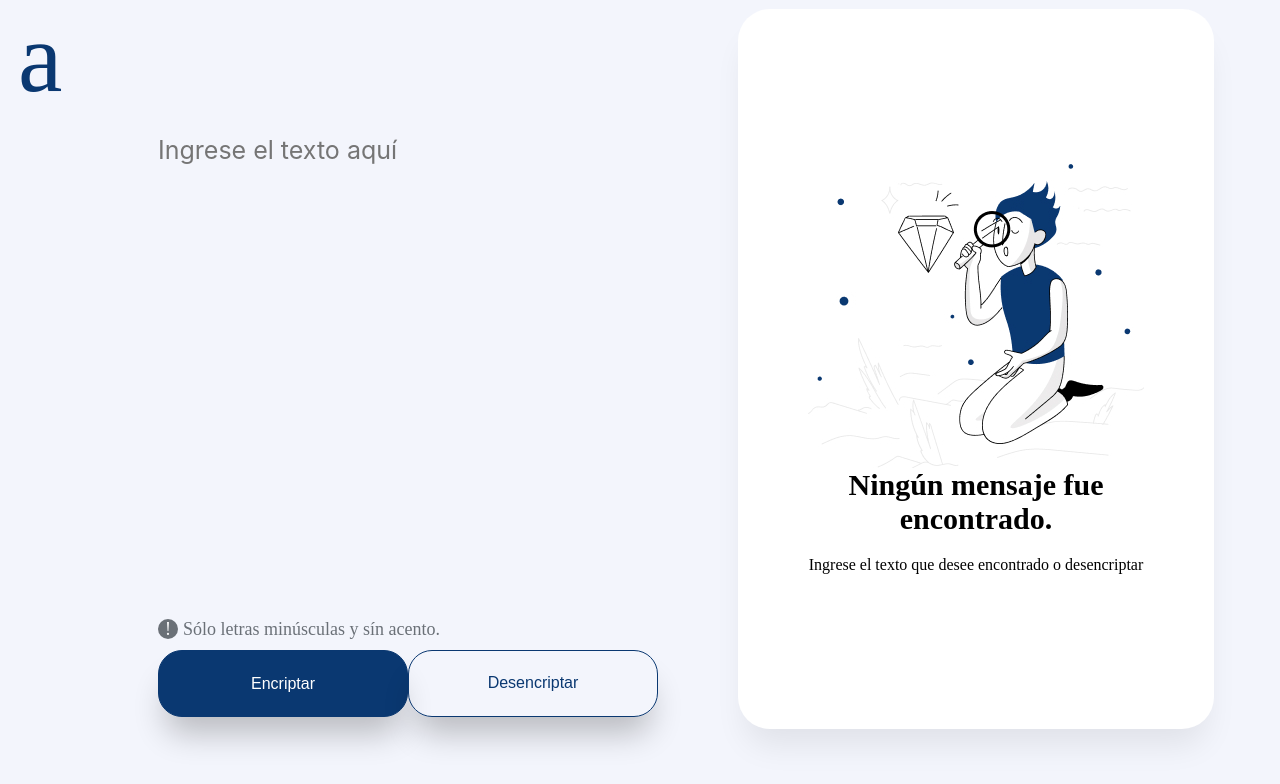
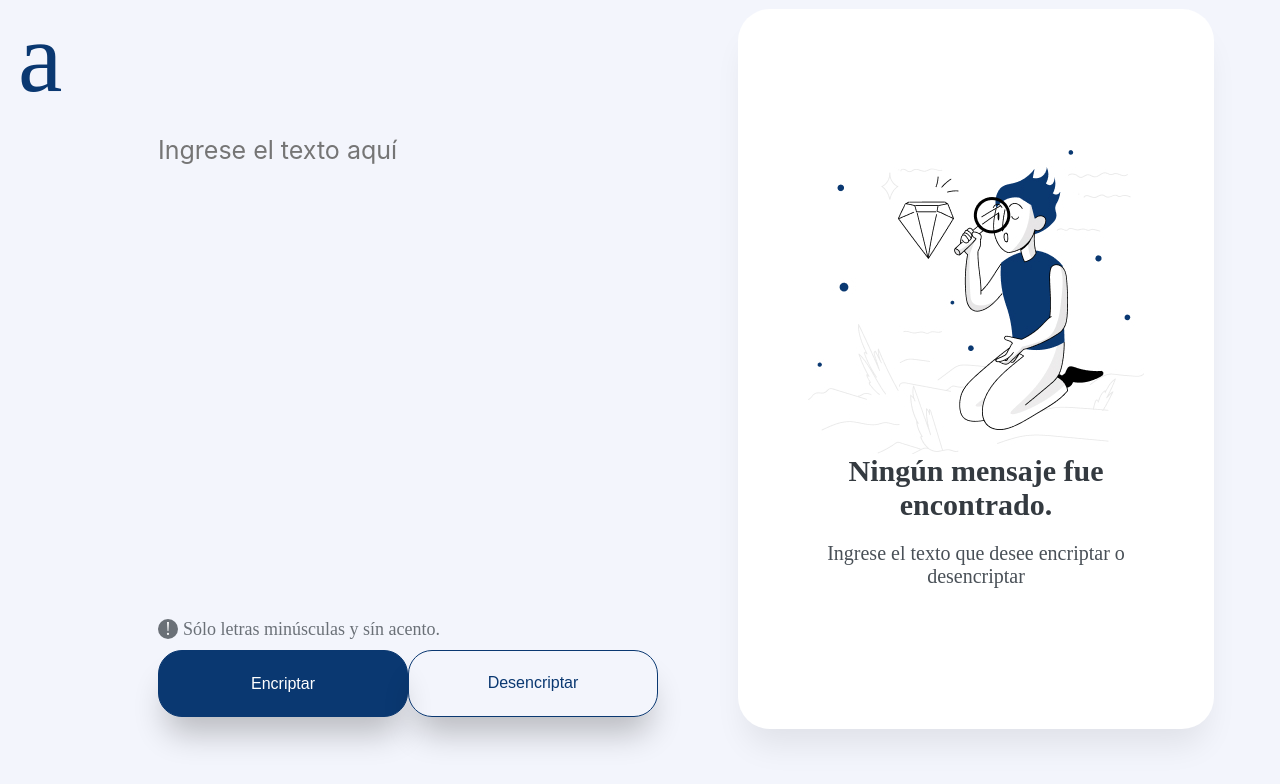
Before and after one commit to wilmerortiz/encriptador-de-texto, a plain HTML site: page index.html in a window 1280 px wide. Drawn offline with Linux system fonts and the light colour scheme.

Commit message:
Se acorrigío el texto inicial

```diff
--- a/css/style.css
+++ b/css/style.css
@@ -191,11 +191,13 @@ button{
     font-size: 30px;
     text-align: center;
     margin-bottom: 20px;
+    color: #343A40;
 }
 
 .contenido-inicial p{
-    font-size: 16px;
+    font-size: 20px;
     text-align: center;
+    color: #495057;
 }
 
 
--- a/index.html
+++ b/index.html
@@ -39,7 +39,7 @@
       <div class="contenido-inicial" id="contenido-inicial" >
           <img src="img/munieco.jpg" alt="muñeco">
           <h3>Ningún mensaje fue encontrado.</h3>
-          <p>Ingrese el texto que desee encontrado o desencriptar</p>
+          <p>Ingrese el texto que desee encriptar o desencriptar</p>
         </div>
     </div>
 
```
